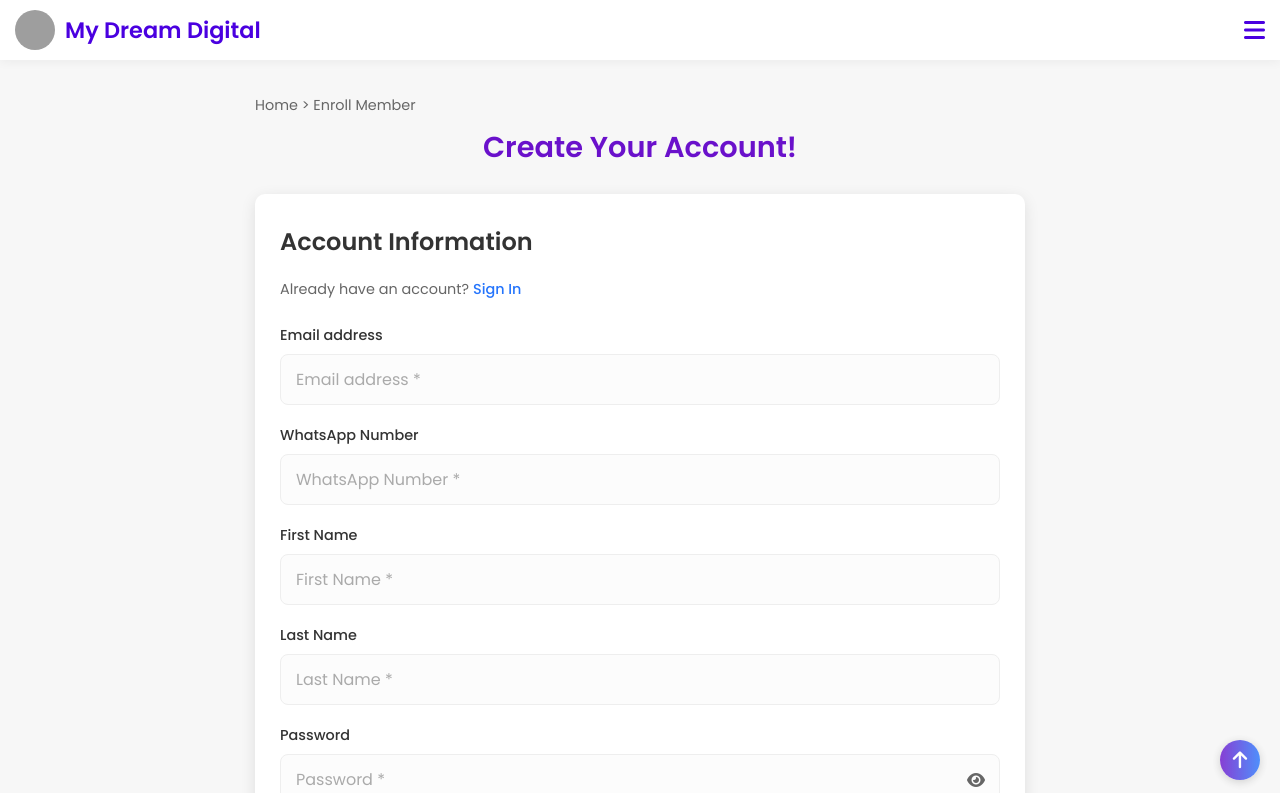
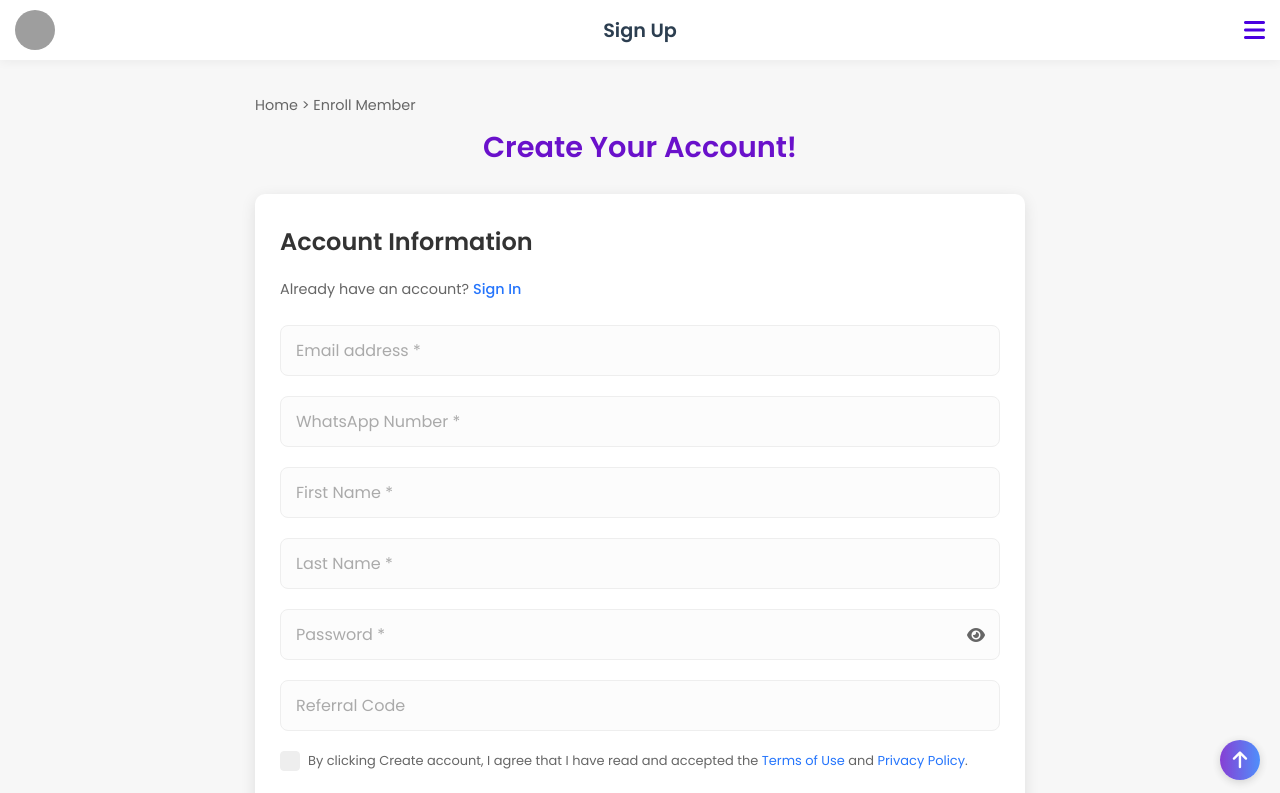
Before and after one commit to 55ashraful/My-dream-digital, a plain HTML site: page index.html in a window 1280 px wide. Both pictures are taken after a click on the button "SIGN UP". Shown: the top 793 px of the page. Drawn offline with nearby package versions, Linux system fonts and the light colour scheme; no server answers; grey boxes are pictures that could not be loaded.

```diff
--- a/index.html
+++ b/index.html
@@ -75,7 +75,7 @@
             z-index: 1000;
             height: 60px;
         }
-        .nav-bar { display: flex; justify-content: space-between; align-items: center; padding: 10px 15px; height: 100%; }
+        .nav-bar { display: flex; justify-content: space-between; align-items: center; padding: 10px 15px; height: 100%; position: relative; }
         .logo {
             display: flex;
             align-items: center;
@@ -83,8 +83,23 @@
             font-weight: 700;
             color: var(--primary);
             font-size: 1.4rem;
+            z-index: 2;
         }
         .logo img { width: 40px; height: 40px; border-radius: 50%; object-fit: cover; }
+
+        /* Dynamic Page Title in Header */
+        #header-page-title {
+            position: absolute;
+            left: 50%;
+            top: 50%;
+            transform: translate(-50%, -50%);
+            font-size: 1.2rem;
+            font-weight: 700;
+            color: var(--dark);
+            white-space: nowrap;
+            display: none; /* Hidden by default */
+        }
+
         .menu-icon { font-size: 1.5rem; cursor: pointer; color: var(--primary); z-index: 1001; }
 
         /* Mobile Menu */
@@ -1242,9 +1257,11 @@
     <header id="main-header">
         <div class="nav-bar">
             <div class="logo">
-                <img src="https://i.ibb.co/V0JySf5Y/1000030552.jpg" alt="Logo">
-                <span id="header-company-name">My Dream Digital</span>
-            </div>
+                <img src="https://i.ibb.co/wNjHwXKF/1000033078.png" alt="Logo">
+            </div>
+            <!-- Dynamic Title for other pages -->
+            <span id="header-page-title"></span>
+
             <div class="menu-icon" onclick="toggleMenu()">
                 <i class="fas fa-bars"></i>
             </div>
@@ -1252,7 +1269,7 @@
         <!-- Mobile Menu -->
         <div class="mobile-menu" id="mobileMenu">
             <a href="#" onclick="showPage('home'); toggleMenu();">Home</a>
-            <a href="#" onclick="toggleMenu();">About Us</a>
+            <a href="#"
             <a href="#" onclick="toggleMenu();">Contact</a>
             <button class="mobile-menu-button mobile-menu-login-btn" onclick="showPage('studentPanel'); toggleMenu();">Login</button>
             <button class="mobile-menu-button mobile-menu-signup-btn" onclick="showPage('signup'); toggleMenu();">Sign Up</button>
@@ -1306,9 +1323,10 @@
                 </div>
                 <div class="promo-right">
                     <div class="promo-avatars">
-                        <img src="https://i.ibb.co/V0JySf5Y/1000030552.jpg" alt="Team">
-                        <img src="https://i.ibb.co/V0JySf5Y/1000030552.jpg" alt="Team">
-                        <img src="https://i.ibb.co/V0JySf5Y/1000030552.jpg" alt="Team">
+                        <img src="https://i.ibb.co/bjrYGY8K/1000033136.jpg" alt="Team">
+                             <img src="https://i.ibb.co/fdqzK3nV/1000033139.jpg" alt="Team">
+                        <img src="https://i.ibb.co/ccsZtBKb/1000033138.jpg" alt="Team">
+                        <img src="https://i.ibb.co/pgGd2Kn/1000033135.jpg" alt="Team">
                         <div style="width: 35px; height: 35px; border-radius: 50%; background: rgba(255,255,255,0.3); border: 2px solid white; display: flex; align-items: center; justify-content: center; margin-left: -12px; font-size: 0.7rem;">+250</div>
                     </div>
                 </div>
@@ -1353,11 +1371,11 @@
                 <div class="success-message" id="login-success" style="display: none;"></div>
                 <form id="loginForm">
                     <div class="form-group">
-                        <label for="login-email">E-mail or WhatsApp</label>
+                        <label for="login-email"></label>
                         <input type="text" id="login-email" placeholder="E-mail or Whatsapp *" required>
                     </div>
                     <div class="form-group">
-                        <label for="login-password">Password</label>
+                        <label for="login-password"></label>
                         <div class="password-wrapper">
                             <input type="password" id="login-password" placeholder="Password *" required>
                             <i class="fas fa-eye toggle-password" data-target="login-password"></i>
@@ -1408,11 +1426,11 @@
                         </select>
                     </div>
                     <div class="form-group">
-                        <label for="sub-admin-email">E-mail or WhatsApp</label>
+                        <label for="sub-admin-email"></label>
                         <input type="text" id="sub-admin-email" placeholder="SubAdmin E-mail or Whatsapp *" required>
                     </div>
                     <div class="form-group">
-                        <label for="sub-admin-password">Password</label>
+                        <label for="sub-admin-password"></label>
                         <div class="password-wrapper">
                             <input type="password" id="sub-admin-password" placeholder="Password *" required>
                             <i class="fas fa-eye toggle-password" data-target="sub-admin-password"></i>
@@ -1433,11 +1451,11 @@
                 <div class="success-message" id="admin-success" style="display: none;"></div>
                 <form id="adminLoginForm">
                     <div class="form-group">
-                        <label for="admin-email">Admin E-mail or Phone</label>
+                        <label for="admin-email"></label>
                         <input type="text" id="admin-email" placeholder="admin-email or phone number *" required>
                     </div>
                     <div class="form-group">
-                        <label for="admin-password">Password</label>
+                        <label for="admin-password"></label>
                         <div class="password-wrapper">
                             <input type="password" id="admin-password" placeholder="password *" required>
                             <i class="fas fa-eye toggle-password" data-target="admin-password"></i>
@@ -1459,31 +1477,31 @@
                 <div class="success-message" id="signup-success" style="display: none;"></div>
                 <form id="signupForm">
                     <div class="form-group">
-                        <label for="signup-email">Email address</label>
+                        <label for="signup-email"></label>
                         <input type="email" id="signup-email" placeholder="Email address *" required>
                     </div>
                     <div class="form-group">
-                        <label for="signup-whatsapp">WhatsApp Number</label>
+                        <label for="signup-whatsapp"></label>
                         <input type="text" id="signup-whatsapp" placeholder="WhatsApp Number *" required>
                     </div>
                     <div class="form-group">
-                        <label for="signup-fname">First Name</label>
+                        <label for="signup-fname"></label>
                         <input type="text" id="signup-fname" placeholder="First Name *" required>
                     </div>
                     <div class="form-group">
-                        <label for="signup-lname">Last Name</label>
+                        <label for="signup-lname"></label>
                         <input type="text" id="signup-lname" placeholder="Last Name *" required>
                     </div>
                     <div class="form-group">
-                        <label for="signup-password">Password</label>
+                        <label for="signup-password"></label>
                         <div class="password-wrapper">
                             <input type="password" id="signup-password" placeholder="Password *" required>
                             <i class="fas fa-eye toggle-password" data-target="signup-password"></i>
                         </div>
                     </div>
                     <div class="form-group">
-                        <label for="signup-referral">Referral Code</label>
-                        <input type="text" id="signup-referral" placeholder="Referral code (optional)">
+                        <label for="signup-referral"></label>
+                        <input type="text" id="signup-referral" placeholder="Referral Code">
                     </div>
                     <div class="form-options">
                         <label class="checkbox-container">By clicking Create account, I agree that I have read and accepted the
@@ -1981,6 +1999,11 @@
             const upcomingEventsSection = document.getElementById('upcoming-events-section');
             const mainFooter = document.getElementById('main-footer');
             const studentFooter = document.getElementById('student-footer');
+            const mainHeader = document.getElementById('main-header');
+
+            // Header Elements
+            const headerLogoText = document.getElementById('header-company-name');
+            const headerPageTitle = document.getElementById('header-page-title');
 
             const pageId = pageName + '-page';
             const pageElement = document.getElementById(pageId);
@@ -1995,6 +2018,12 @@
                     if(mainFooter) mainFooter.style.display = 'flex';
                     if(studentFooter) studentFooter.style.display = 'none';
                     document.body.style.backgroundImage = "url('https://i.ibb.co/HppJ896S/1000030567.png')";
+
+                    // Header Logic for Home
+                    if(mainHeader) mainHeader.style.display = 'block';
+                    if(headerLogoText) headerLogoText.style.display = 'flex'; // Show Logo Text
+                    if(headerPageTitle) headerPageTitle.style.display = 'none'; // Hide Page Title
+
                 } else {
                     // Student panel pages
                     if(fullWidthSection) fullWidthSection.style.display = 'none';
@@ -2003,6 +2032,26 @@
                     if(studentFooter) studentFooter.style.display = 'block';
                     document.body.style.backgroundImage = 'none';
                     document.body.style.backgroundColor = '#f7f7f7';
+
+                    // Header Logic for Other Pages
+                    if(mainHeader) mainHeader.style.display = 'block'; // Keep header visible
+                    if(headerLogoText) headerLogoText.style.display = 'none'; // Hide Logo Text
+
+                    // Set specific Page Title in Header
+                    let titleText = "";
+                    if (pageName === 'studentPanel') titleText = "Students Panel";
+                    else if (pageName === 'signup') titleText = "Sign Up";
+                    else if (pageName === 'subAdminLogin') titleText = "Sub Admin";
+                    else if (pageName === 'adminLogin') titleText = "Admin Panel";
+                    else if (pageName === 'dashboard') titleText = "Dashboard";
+                    else if (pageName === 'forgotMemberPassword') titleText = "Forgot Password";
+                    else if (pageName === 'forgotSubAdminPassword') titleText = "Reset Password";
+                    else titleText = "";
+
+                    if(headerPageTitle){
+                        headerPageTitle.innerText = titleText;
+                        headerPageTitle.style.display = 'block'; // Show Page Title
+                    }
                 }
             } else {
                 document.getElementById('home-page').classList.remove('hidden');
@@ -2010,6 +2059,10 @@
                 if(upcomingEventsSection) upcomingEventsSection.style.display = 'block';
                 if(mainFooter) mainFooter.style.display = 'flex';
                 if(studentFooter) studentFooter.style.display = 'none';
+
+                if(mainHeader) mainHeader.style.display = 'block';
+                if(headerLogoText) headerLogoText.style.display = 'flex';
+                if(headerPageTitle) headerPageTitle.style.display = 'none';
             }
             window.scrollTo(0, 0);
         }
```
